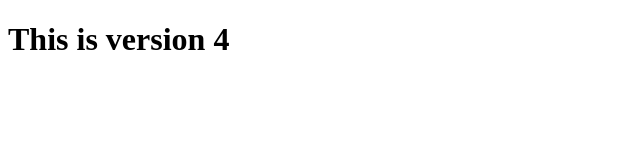
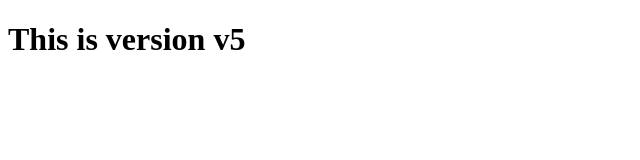
Before and after one commit to meghagitrepo/myrepo, a plain HTML site: page index.html in a window 1280 px wide. Shown: the full height of the page, 0-640 px from the left. Drawn offline with Linux system fonts and the light colour scheme.

Commit message:
this is v5 index.html

```diff
--- a/index.html
+++ b/index.html
@@ -6,6 +6,6 @@
     <title>Document</title>
 </head>
 <body>
-    <h1>This is version 4 </h1>
+    <h1>This is version v5 </h1>
 </body>
 </html>
```
